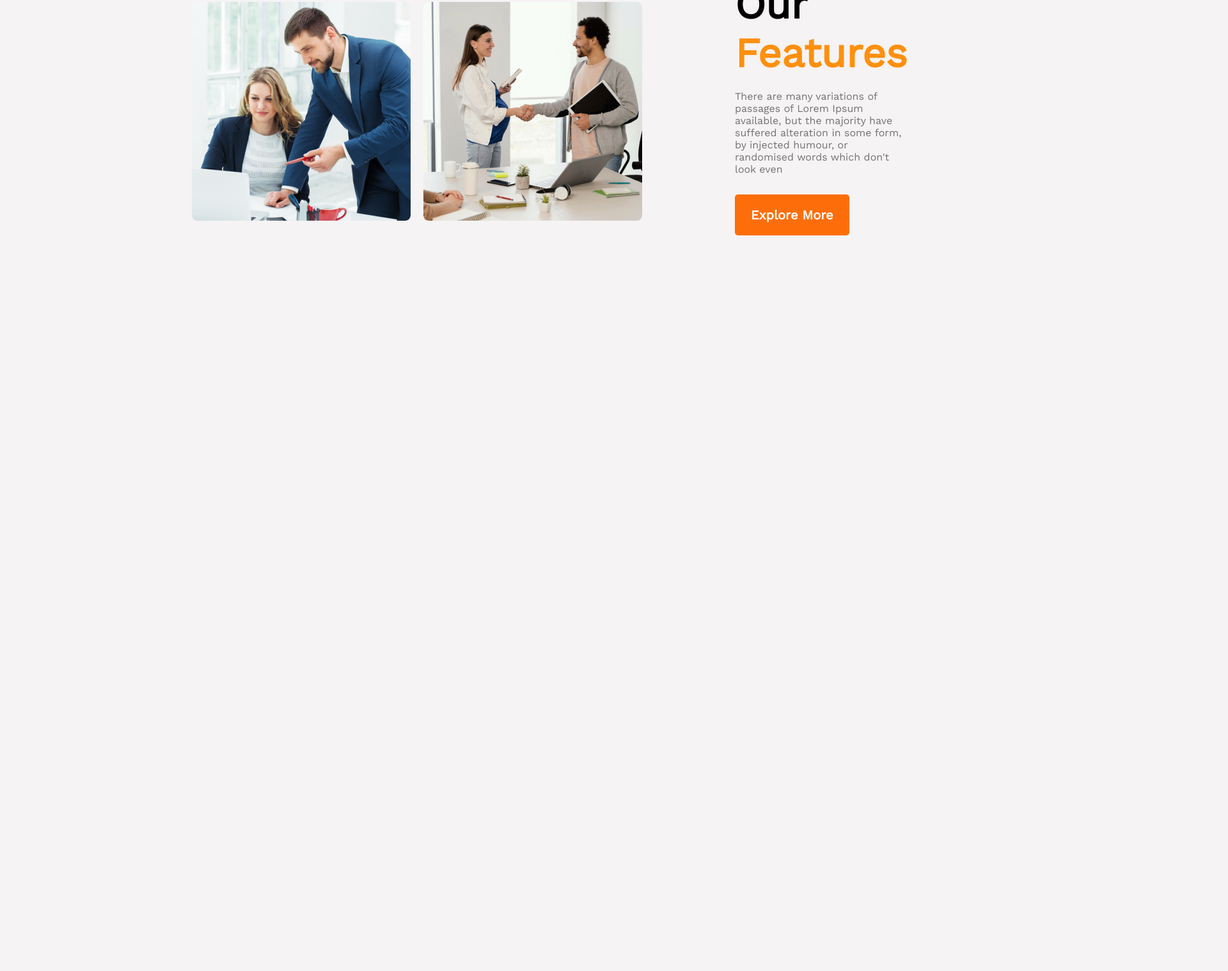
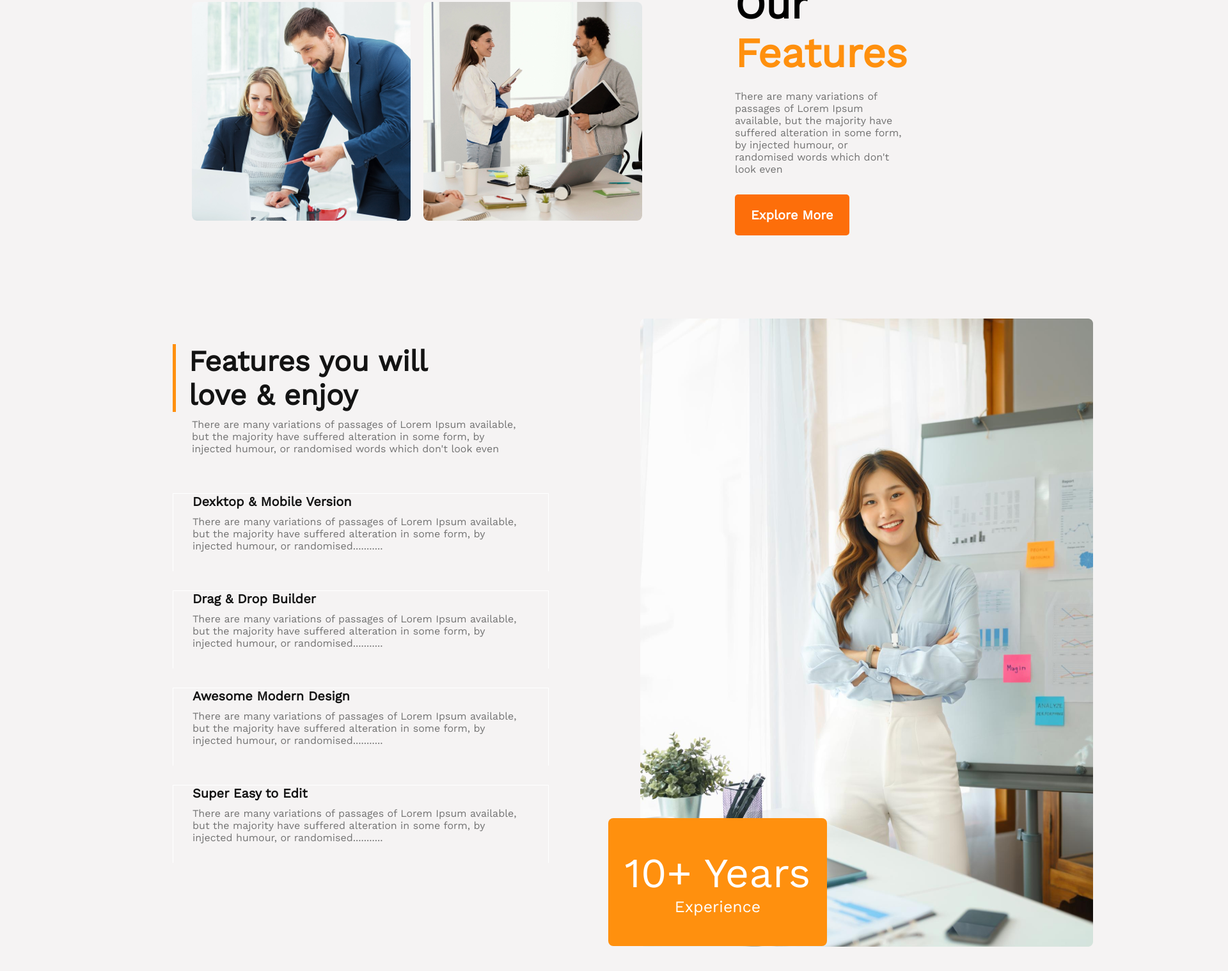
Before and after one commit to tarekulislam58/assignment-no-two, a plain HTML site: page index.html in a window 1280 px wide. Shown: the part 1779-3297 px from the top of the page at 64% size, 1920 px wide, since content can reach past the window. Before the commit the page ends 2147 px from the top, so only its background shows below. Drawn offline with nearby package versions, Linux system fonts and the light colour scheme.

Commit message:
section three finished

```diff
--- a/index.html
+++ b/index.html
@@ -1,5 +1,6 @@
 <!DOCTYPE html>
 <html lang="en">
+
 <head>
   <meta charset="UTF-8">
   <meta http-equiv="X-UA-Compatible" content="IE=edge">
@@ -7,9 +8,11 @@
   <title>Architects</title>
   <link rel="preconnect" href="https://fonts.googleapis.com">
   <link rel="preconnect" href="https://fonts.gstatic.com" crossorigin>
-<link href="https://fonts.googleapis.com/css2?family=Open+Sans&family=Poppins:wght@500&family=Work+Sans&display=swap" rel="stylesheet">
+  <link href="https://fonts.googleapis.com/css2?family=Open+Sans&family=Poppins:wght@500&family=Work+Sans&display=swap"
+    rel="stylesheet">
   <link rel="stylesheet" href="styles/style.css">
 </head>
+
 <body>
   <!-- header html -->
   <header>
@@ -29,10 +32,10 @@
         <h1 class="banner-title">
           Brand New
           <br> Group of Architects
-
         </h1>
         <p class="banner-para">
-    There are many variations of passages of Lorem Ipsum available, but the majority have suffered alteration in some form, by injected humour, or randomised words which don't look even
+          There are many variations of passages of Lorem Ipsum available, but the majority have suffered alteration in
+          some form, by injected humour, or randomised words which don't look even
         </p>
         <input class="btn-primary" type="button" value="Explore More">
       </div>
@@ -47,18 +50,75 @@
       </div>
       <div class="sec-two-info">
         <h1 class="sec-two-title">
-       <span style="color: #727272;"> Quick list</span>  of Our
+          <span style="color: #727272;"> Quick list</span> of Our
           <br><span style="color: #FF900E;">Features</span>
 
         </h1>
         <p class="banner-para">
-        There are many variations of passages of Lorem Ipsum available, but the majority have suffered alteration in some form, by injected humour, or randomised words which don't look even
+          There are many variations of passages of Lorem Ipsum available, but the majority have suffered alteration in
+          some form, by injected humour, or randomised words which don't look even
         </p>
         <input class="btn-primary" type="button" value="Explore More">
+      </div>
+      </div>
+    </section>
+
+    <section class="sec-three">
+      <div class="sec-three-whole">
+        <div class="sec-three-info">
+          <div class="vl"> <h1 class="main-title"> Features you will <br> love & enjoy</h1></div>
+
+          <p class="para">There are many variations of passages of Lorem Ipsum available, but the majority have suffered alteration
+            in some form, by injected humour, or randomised words which don't look even</p>
+
+          <div class="sub-title">
+            <h3 class="main-sub-title">
+              Dexktop & Mobile Version
+            </h3>
+            <p class="para">
+              There are many variations of passages of Lorem Ipsum available, but the majority have suffered alteration
+              in some form, by injected humour, or randomised...........
+            </p>
+          </div>
+          <div class="sub-title">
+            <h3 class="main-sub-title">
+              Drag & Drop Builder
+            </h3>
+            <p class="para">
+              There are many variations of passages of Lorem Ipsum available, but the majority have suffered alteration
+              in some form, by injected humour, or randomised...........
+            </p>
+          </div>
+          <div class="sub-title">
+            <h3 class="main-sub-title">
+              Awesome Modern Design
+            </h3>
+            <p class="para">
+              There are many variations of passages of Lorem Ipsum available, but the majority have suffered alteration
+              in some form, by injected humour, or randomised...........
+            </p>
+          </div>
+          <div class="sub-title">
+            <h3 class="main-sub-title">
+              Super Easy to Edit
+            </h3>
+            <p class="para">
+              There are many variations of passages of Lorem Ipsum available, but the majority have suffered alteration
+              in some form, by injected humour, or randomised...........
+            </p>
+          </div>
+        </div>
+
+        <div class="sec-three-photo">
+          <img src="images/architect.png" alt="">
+          <button class="btn-primary1"> <span style="font-size: 65px;background-color:#FF900E ; color: white;">10+
+              Years</span> <br> <span
+              style="font-size: 25px; background-color:#FF900E ; color: white;">Experience</span> </button>
         </div>
       </div>
     </section>
   </main>
 
 </body>
+
 </html>
--- a/styles/style.css
+++ b/styles/style.css
@@ -88,15 +88,82 @@ nav li {
 }
 
 .photos img {
-   width: 342px;
-   height: 342px;
-   border-radius: 8px;
+    width: 342px;
+    height: 342px;
+    border-radius: 8px;
 }
 
-.sec-two-info{
+.sec-two-info {
     margin: 330px 370px 0px 70px;
 }
-.sec-two-title{
+
+.sec-two-title {
     font-size: 64px;
     font-style: Bold;
 }
+
+/* section three styles */
+.sec-three-whole {
+    display: flex;
+}
+
+.sec-three-info {
+    margin: 170px 145px 30px 270px;
+    width: 586px;
+    height: 982px;
+}
+
+.vl {
+    border-left: 5px solid #FF900E;
+
+}
+
+.main-title {
+    font-size: 45px;
+    color: #131313;
+    margin-left: 20px;
+}
+
+.para {
+    font-size: 16px;
+    color: #727272;
+padding: 10px 40px 30px 30px;
+
+}
+
+.btn-primary1 {
+    background-color: #FF900E;
+    border-radius: 8px;
+    width: 342px;
+    height: 200px;
+    border: none;
+  transform: translateY(-205px) translateX(-50px)
+
+}
+
+.sub-title {
+    border: 1px solid white;
+
+    margin-top: 30px;
+    width: 586px;
+    height: 120px;
+
+}
+
+.main-sub-title {
+    font-size: 20px;
+    color: #131313;
+    padding-left: 30px ;
+}
+
+.sub-title {}
+
+.main-sub-title {
+    font-weight: 600;
+    font-size: 20px;
+    color: #131313;
+}
+
+.sec-three-photo img {
+    margin: 130px 240px 0px 0px;
+}
```
Lines whose indentation alone changed are shown as unchanged.
